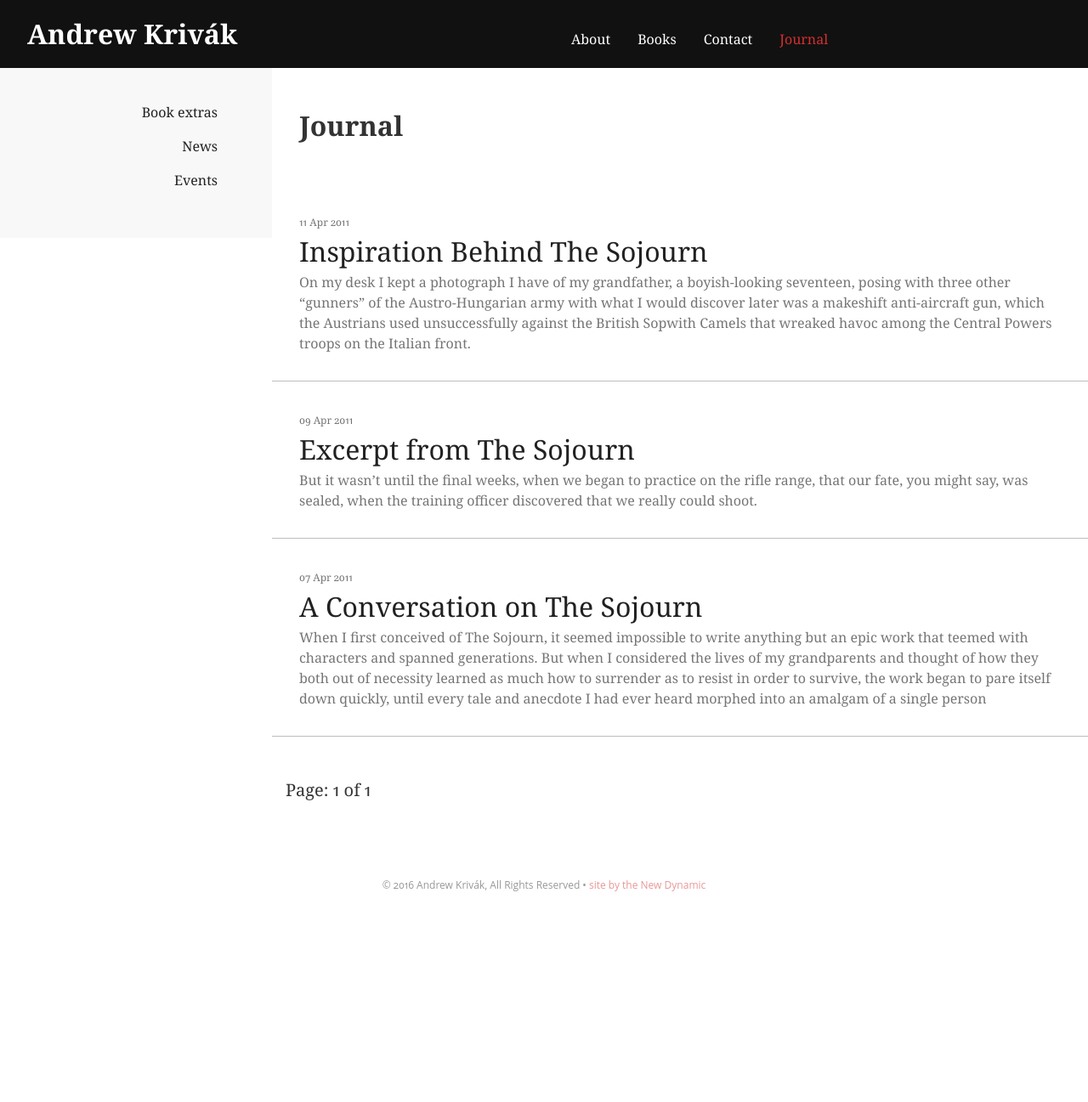
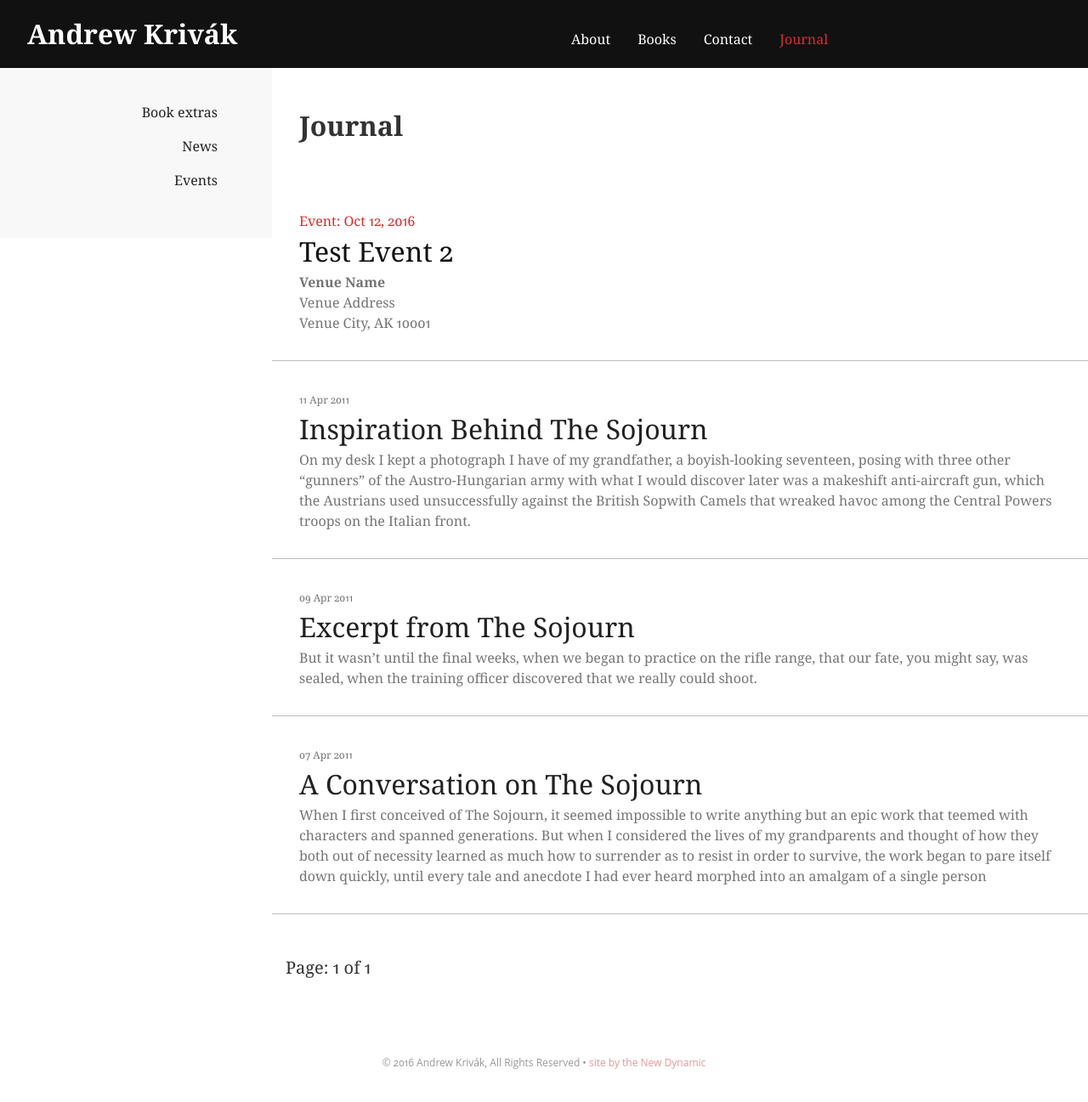
Before and after one commit to theNewDynamic/andrewkrivak.com--archive, a Jekyll site: the page built from journal/index.html, in a window 1280 px wide and 1300 px high. Shown: the top 1297 px of the window at 85% size. Built offline with Jekyll 4.4.1, drawn with Linux system fonts in a browser that asks for light colours; the list of posts is cut into pages by our own code.

Commit message:
Updated '/_events/test-event-2.md' via CloudCannon

```diff
--- a/_events/test-event-2.md
+++ b/_events/test-event-2.md
@@ -1,12 +1,12 @@
 ---
 title: Test Event 2
-start_at: 2016-08-01T12:00:00.000Z
+start_at: 2016-10-12T12:00:00.000Z
 show_time: true
 venue:
-  name:
-  address:
-  city:
-  state:
-  zip:
-link:
+  name: Venue Name
+  address: Venue Address
+  city: Venue City
+  state: AK
+  zip: '10001'
+link: 'http://example.com'
 ---
```
